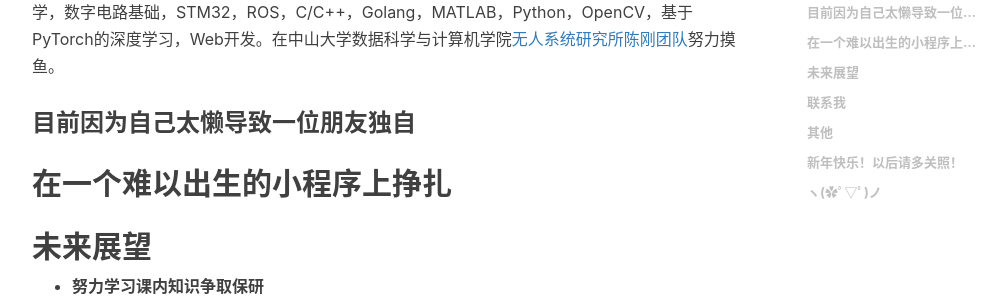
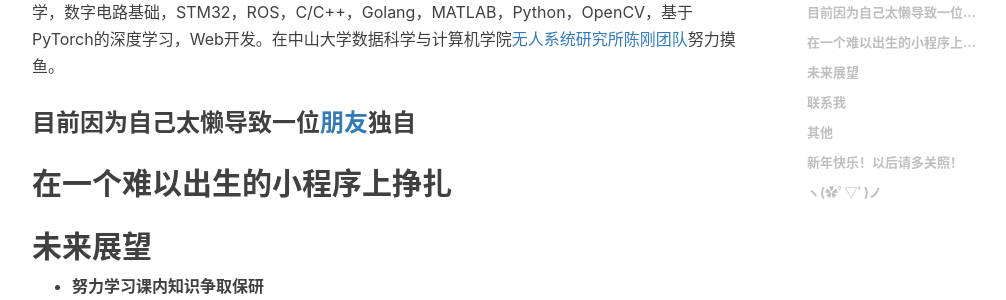
Before and after one commit to lzzmm/lzzmm.github.io, a Jekyll site: the page built from _posts/2020-02-15-HelloWorld.md, in a window 1280 px wide and 900 px high, scrolled down 998 px. Shown: the part 152-452 px from the top of the window, without its empty margins (233-1239 px from the left). Built offline with Jekyll 4.4.1, drawn with Linux system fonts in a browser that asks for light colours; nearby versions of some CDN libraries; comment, search, counter and statistics services are not loaded; some of the changed lines change nothing that is shown.

Commit message:
add link

```diff
--- a/_posts/2020-02-15-HelloWorld.md
+++ b/_posts/2020-02-15-HelloWorld.md
@@ -32,7 +32,7 @@ tags:
 
 在下目前就读于[中山大学](http://www.sysu.edu.cn/)[数据科学与计算机学院](http://sdcs.sysu.edu.cn/)计算机类。正在学习数学分析，高等代数，离散数学，数字电路基础，STM32，ROS，C/C++，Golang，MATLAB，Python，OpenCV，基于PyTorch的深度学习，Web开发。在中山大学数据科学与计算机学院[无人系统研究所](https://www.usilab.cn/)[陈刚团队](https://www.usilab.cn/team/chengang/)努力摸鱼。
 
-### 目前因为自己太懒导致一位朋友独自
+### 目前因为自己太懒导致一位[朋友](https://whaohan.github.io/about/)独自
 
 ## 在一个难以出生的小程序上挣扎
 
```
